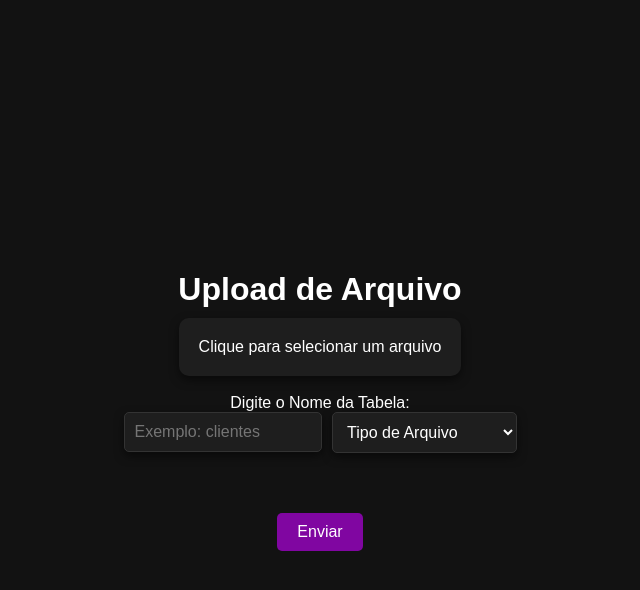
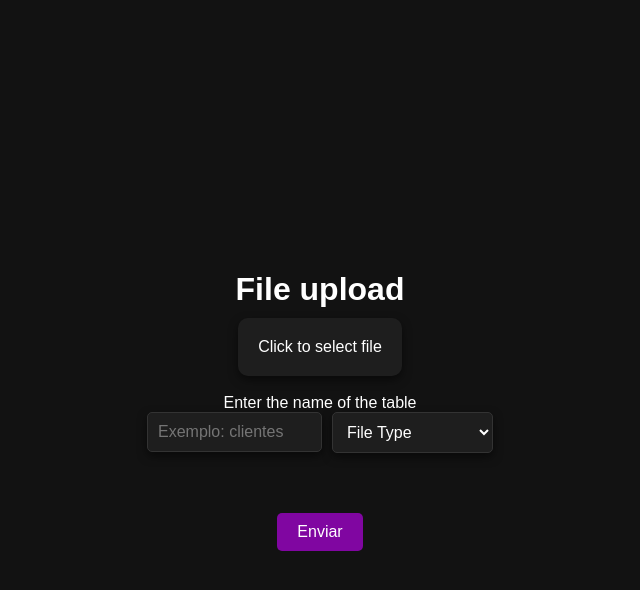
Before and after one commit to ThiagoRosa21/DBCrafter, a Flask app: page / in a window 1280 px wide. Shown: the top 590 px of the page, without its empty margins (320-960 px from the left). Run offline with Flask 3, Linux system fonts and the light colour scheme.

Commit message:
v2 program

```diff
--- a/templates/homepage.html
+++ b/templates/homepage.html
@@ -101,21 +101,21 @@
     </style>
 </head>
 <body>
-  <h1>Upload de Arquivo</h1>
+  <h1>File upload</h1>
     <form action="/process" method="POST" enctype="multipart/form-data">
         <div class="upload-container">
             <label for="file-upload" class="custom-file-upload">
-                Clique para selecionar um arquivo
+                Click to select file
             </label>
             <input type="file" id="file-upload" name="file-upload" accept=".xlsx,.xls,.csv">
             <br><br>
-            <label for="table-name">Digite o Nome da Tabela:</label>
+            <label for="table-name">Enter the name of the table</label>
             <div class="field-group">
                 <input type="text" id="table-name" name="table-name" placeholder="Exemplo: clientes">
-                <select class="escolha" id="archive_type">
-                    <option value="" disabled selected>Tipo de Arquivo </option>
-                    <option value="1">Excel</option>
-                    <option value="2">Power BI</option>
+                <select class="escolha" id="archive_type" name="archive_type" required>
+                    <option value="" disabled selected>File Type</option>
+                    <option value="excel">Excel</option>
+                    <option value="csv">CSV</option>
                 </select>
             </div>
         </div>
--- a/views.py
+++ b/views.py
@@ -2,47 +2,73 @@ from main import app
 from flask import render_template, request, send_file
 import pandas as pd
 
+# Route for the homepage
 @app.route("/")
 def homepage():
     return render_template("homepage.html")
 
+# Route to process the uploaded file and generate SQL INSERT statements
 @app.route("/process", methods=["POST"])
 def invite_archive():
+    # Retrieve the uploaded file, table name, and file type from the request
     file = request.files.get('file-upload')
     table = request.form.get('table-name')
+    archive_type = request.form.get('archive_type')  # Retrieve the file type from the select input
+
+    # Check if a file was uploaded
     if not file:
-        return "Nenhum arquivo foi enviado."
+        return "No file was uploaded."
+
+    # Check if a table name was provided
+    if not table:
+        return "Table name is required."
+
+    # Check if a file type was selected
+    if not archive_type:
+        return "File type is required."
 
     try:
-        # Carrega o arquivo CSV em um DataFrame
-        df = pd.read_csv(file)
+        # Read the file based on the selected type
+        if archive_type == "excel":
+            df = pd.read_excel(file)  # Process as Excel
+        elif archive_type == "csv":
+            df = pd.read_csv(file)  # Process as CSV
+        else:
+            return "Unsupported file type selected."
     except Exception as e:
-        return f"Erro ao processar o arquivo: {str(e)}"
+        # Return an error message if the file cannot be processed
+        return f"Error processing the file: {str(e)}"
 
-    # Lista para armazenar os comandos INSERT
+    # List to store the generated SQL INSERT statements
     inserts = []
 
+    # Loop through each row in the DataFrame
     for _, row in df.iterrows():
-        values = []
+        values = []  # List to hold the values for the current row
+
+        # Process each value in the row
         for value in row:
             if isinstance(value, str):
-                value = value.replace("'", "''")  # Escapa aspas simples para SQL
-                values.append(f"'{value}'")
-            elif pd.isnull(value):  # Tratamento de valores nulos
+                # Escape single quotes for SQL strings
+                value = value.replace("'", "''")
+                values.append(f"'{value}'")  # Wrap string values in single quotes
+            elif pd.isnull(value):
+                # Replace NaN values with NULL for SQL
                 values.append("NULL")
             else:
+                # Convert other data types to string
                 values.append(str(value))
 
-        # Criação do comando INSERT
+        # Create the SQL INSERT statement for the current row
         insert = f"INSERT INTO {table} ({', '.join(df.columns)}) VALUES ({', '.join(values)});"
         inserts.append(insert)
 
-    # Salvando os comandos no arquivo
+    # Write all INSERT statements to a file
     output_file = "inserts.sql"
     with open(output_file, 'w', encoding="utf-8") as f:
         f.write("\n".join(inserts))
 
-    # Envia o arquivo para download pelo navegador
+    # Send the generated SQL file as a downloadable response
     return send_file(
         output_file,
         as_attachment=True,
```
